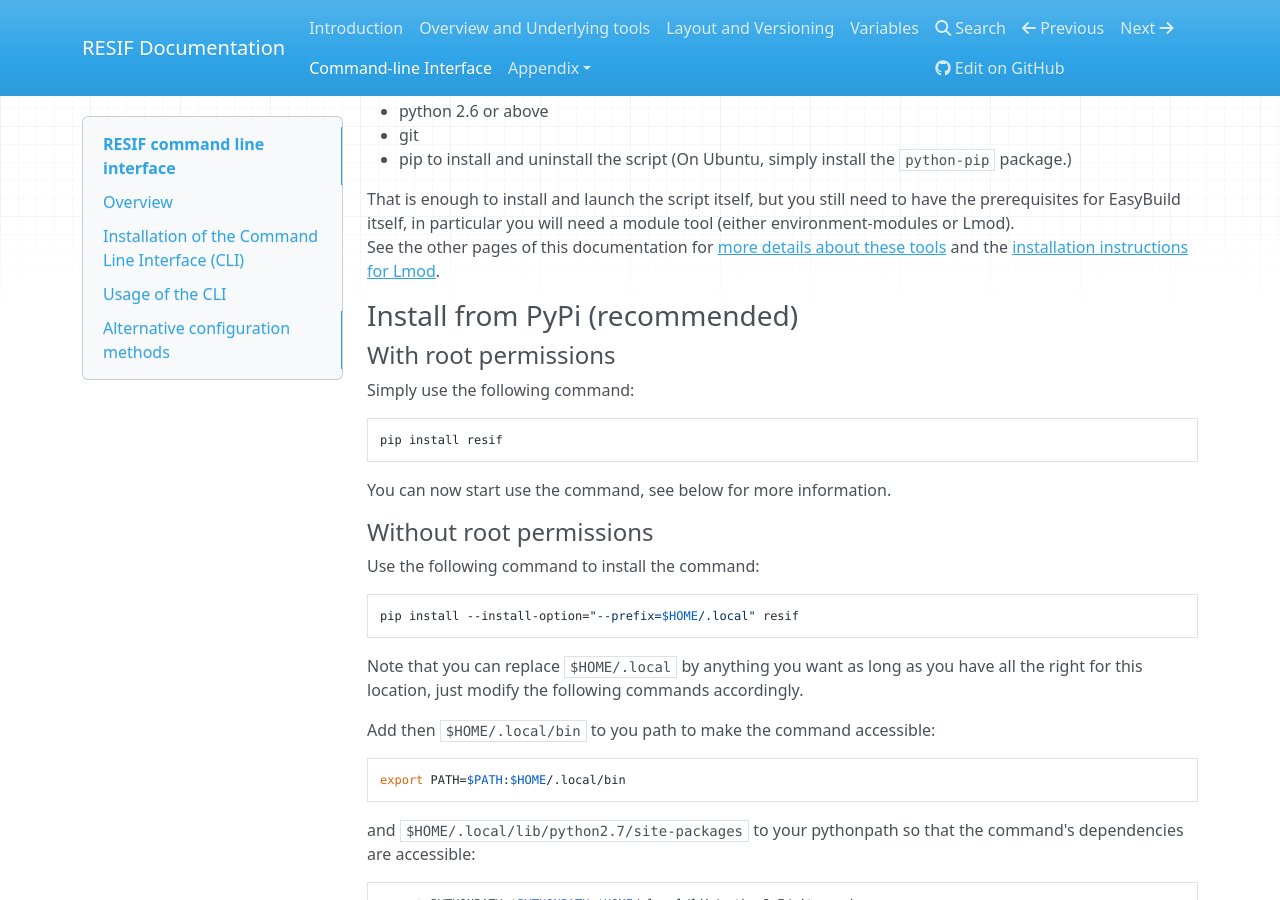
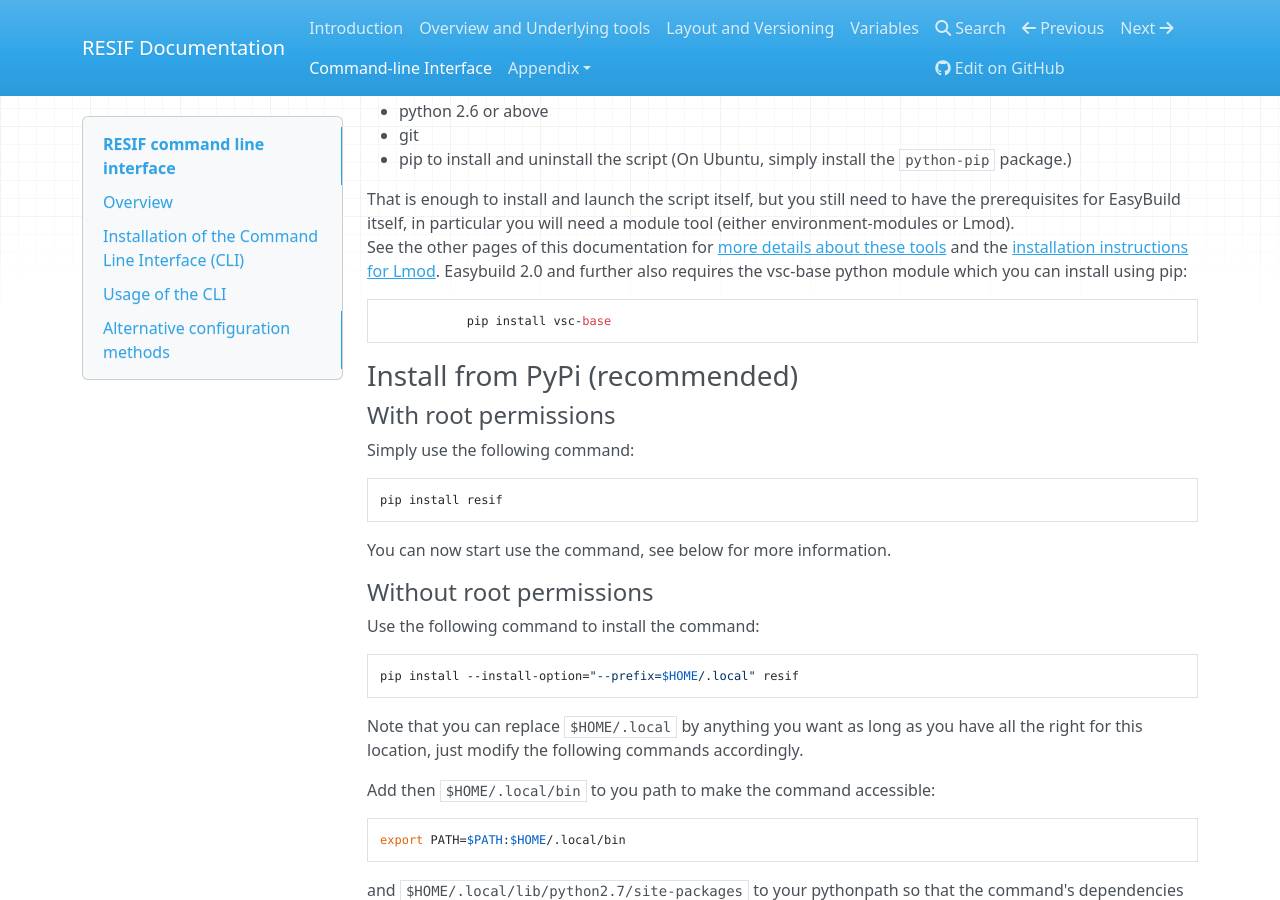
Before and after one commit to ULHPC/resif, an MkDocs documentation site: the page built from docs/Command-line-interface.md, in a window 1280 px wide and 900 px high, scrolled down 469 px. Built offline with MkDocs 1.6.1, drawn with Linux system fonts in a browser that asks for light colours; nearby versions of some CDN libraries; old or Windows-style settings are respelled for this version of MkDocs.

Commit message:
Update Command-line-interface.md

```diff
--- a/docs/Command-line-interface.md
+++ b/docs/Command-line-interface.md
@@ -24,7 +24,9 @@
 - pip to install and uninstall the script (On Ubuntu, simply install the `python-pip` package.)
 
 That is enough to install and launch the script itself, but you still need to have the prerequisites for EasyBuild itself, in particular you will need a module tool (either environment-modules or Lmod).
-See the other pages of this documentation for [more details about these tools](https://gitlab.uni.lu/modules/infrastructure/wikis/overview) and the [installation instructions for Lmod](appendix/Lmod-install.md).
+See the other pages of this documentation for [more details about these tools](https://gitlab.uni.lu/modules/infrastructure/wikis/overview) and the [installation instructions for Lmod](appendix/Lmod-install.md). Easybuild 2.0 and further also requires the vsc-base python module which you can install using pip:
+
+                pip install vsc-base
 
 ### Install from PyPi (recommended)
 
```
